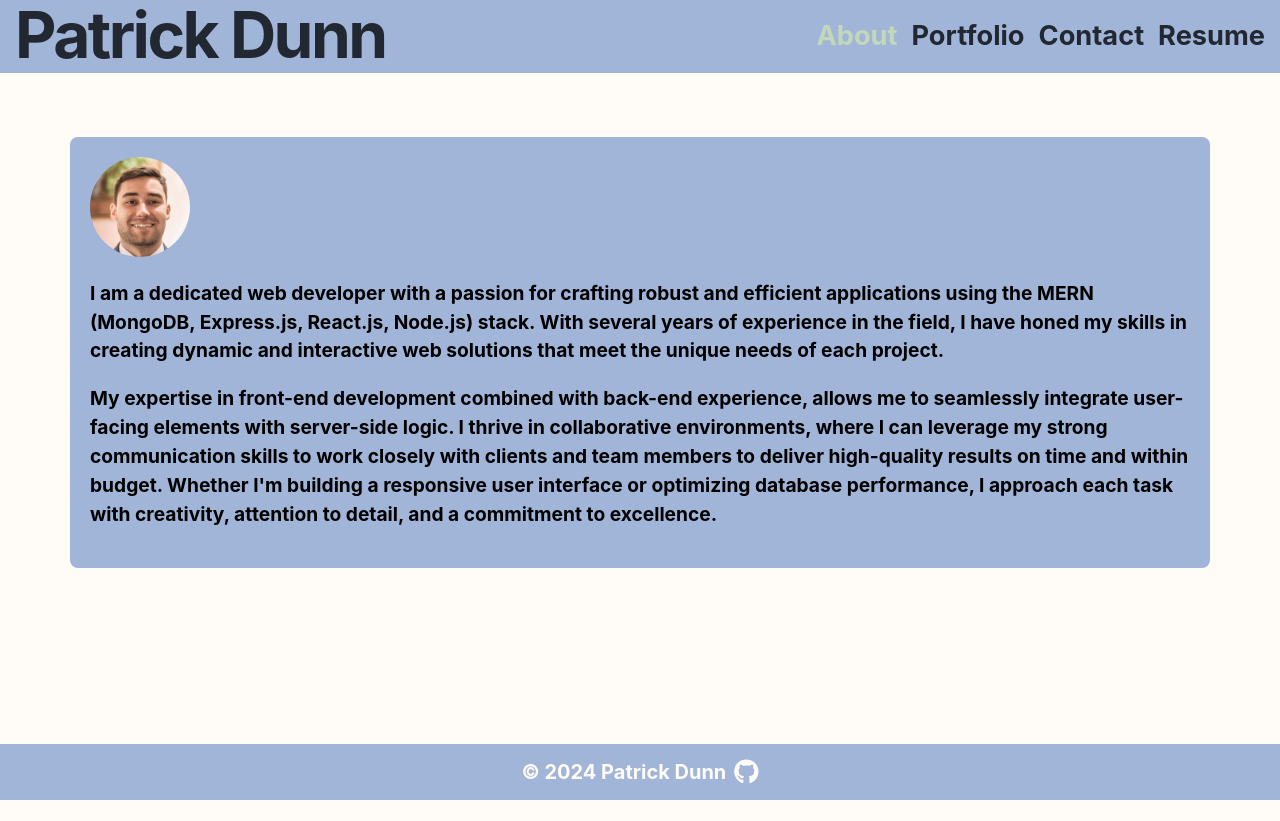
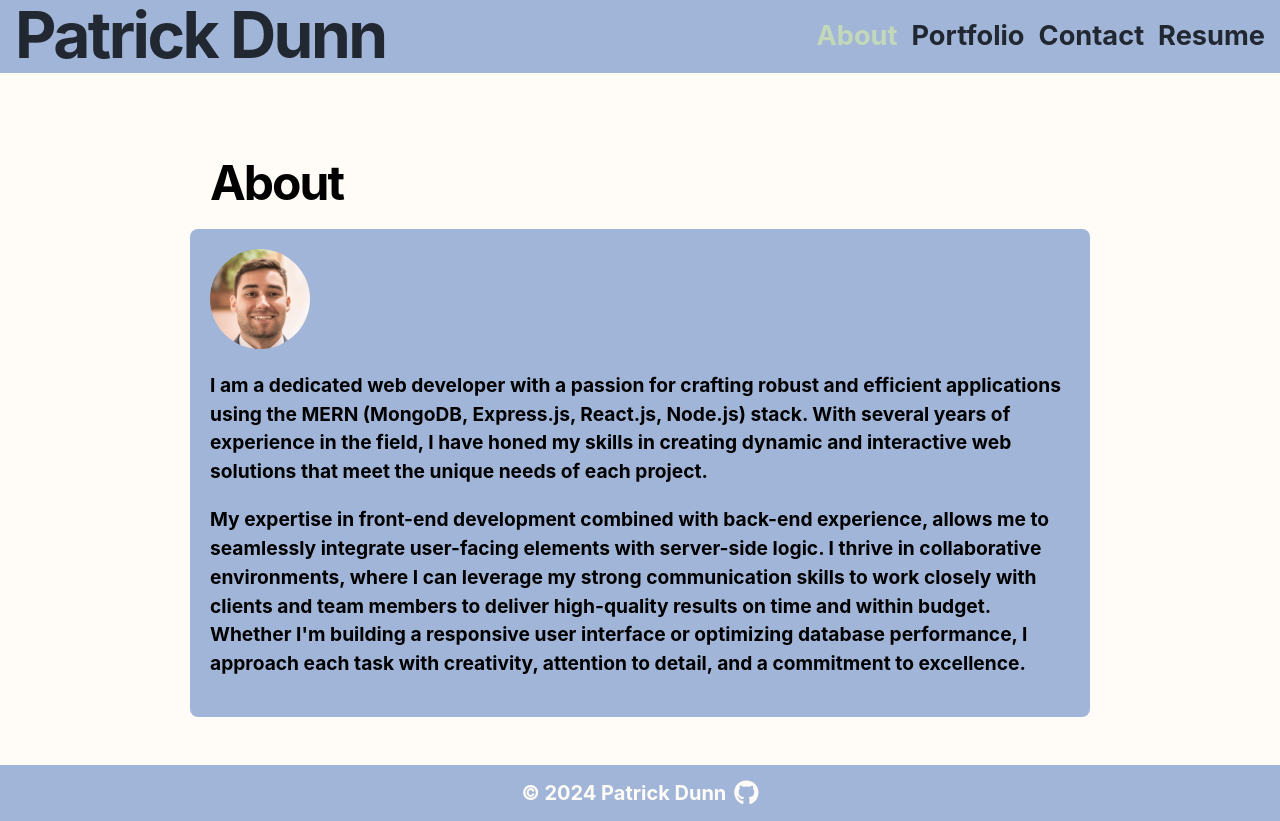
Before and after one commit to knightmac19/portfolio-2024, a React (Create React App) app: page / in a window 1280 px wide. Before the commit the page ends 800 px from the top, so only its background shows below. Built offline with nearby package versions, Linux system fonts and the light colour scheme; some icons are missing.

Commit message:
adding about page h2

```diff
--- a/src/components/About/index.js
+++ b/src/components/About/index.js
@@ -2,31 +2,36 @@ import { fb_headshot } from "../../assets";
 
 const About = () => {
   return (
+    <div className="about-page-wrapper ">
+      <h2 className="header-md ">About</h2>
+
       <section className="about-me container">
         <div className="img-wrapper">
           <img src={fb_headshot} alt="head and shoulders" />
         </div>
         <div className="about-me-text-wrapper">
           <p className="about-me-text">
-          I am a dedicated web developer with a passion for crafting robust and
-          efficient applications using the MERN (MongoDB, Express.js, React.js,
-          Node.js) stack. With several years of experience in the field, I have
-          honed my skills in creating dynamic and interactive web solutions that
-          meet the unique needs of each project.
+            I am a dedicated web developer with a passion for crafting robust
+            and efficient applications using the MERN (MongoDB, Express.js,
+            React.js, Node.js) stack. With several years of experience in the
+            field, I have honed my skills in creating dynamic and interactive
+            web solutions that meet the unique needs of each project.
           </p>
 
           <p className="about-me-text">
             My expertise in front-end development combined with back-end
             experience, allows me to seamlessly integrate user-facing elements
-          with server-side logic. I thrive in collaborative environments, where
-          I can leverage my strong communication skills to work closely with
-          clients and team members to deliver high-quality results on time and
-          within budget. Whether I'm building a responsive user interface or
-          optimizing database performance, I approach each task with creativity,
-          attention to detail, and a commitment to excellence.
+            with server-side logic. I thrive in collaborative environments,
+            where I can leverage my strong communication skills to work closely
+            with clients and team members to deliver high-quality results on
+            time and within budget. Whether I'm building a responsive user
+            interface or optimizing database performance, I approach each task
+            with creativity, attention to detail, and a commitment to
+            excellence.
           </p>
         </div>
       </section>
+    </div>
   );
 };
 
--- a/src/index.css
+++ b/src/index.css
@@ -193,6 +193,18 @@ nav .nav {
 }
 
 /* about component */
+
+.about-page-wrapper h2 {
+  margin: 0 auto;
+  padding: 10px 20px;
+}
+
+.about-page-wrapper h2,
+.about-me {
+  max-width: 900px;
+  width: 90%;
+}
+
 .about-me {
   background-color: var(--header-bg);
   padding: 20px;
```
Lines whose indentation alone changed are shown as unchanged.
